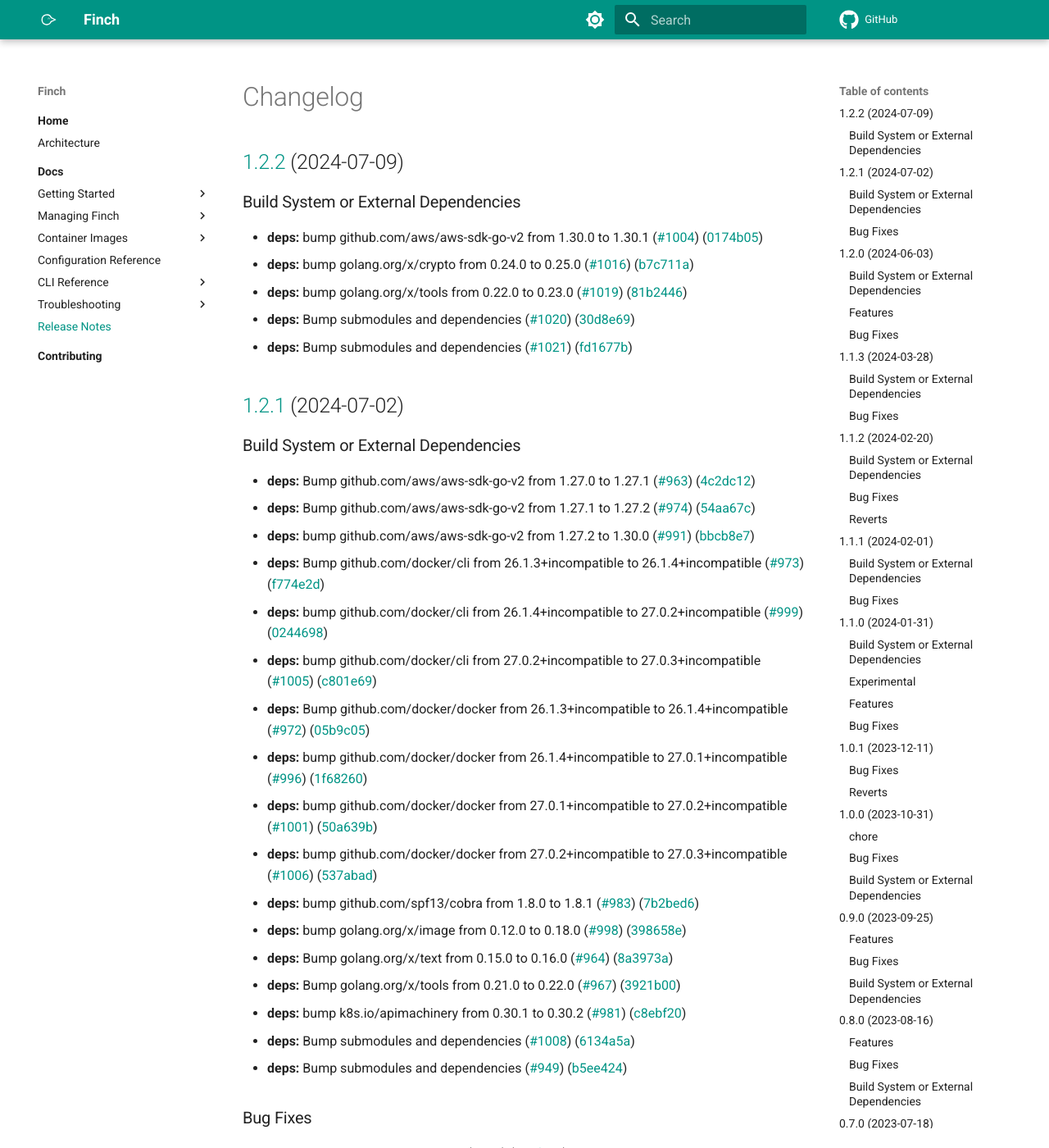
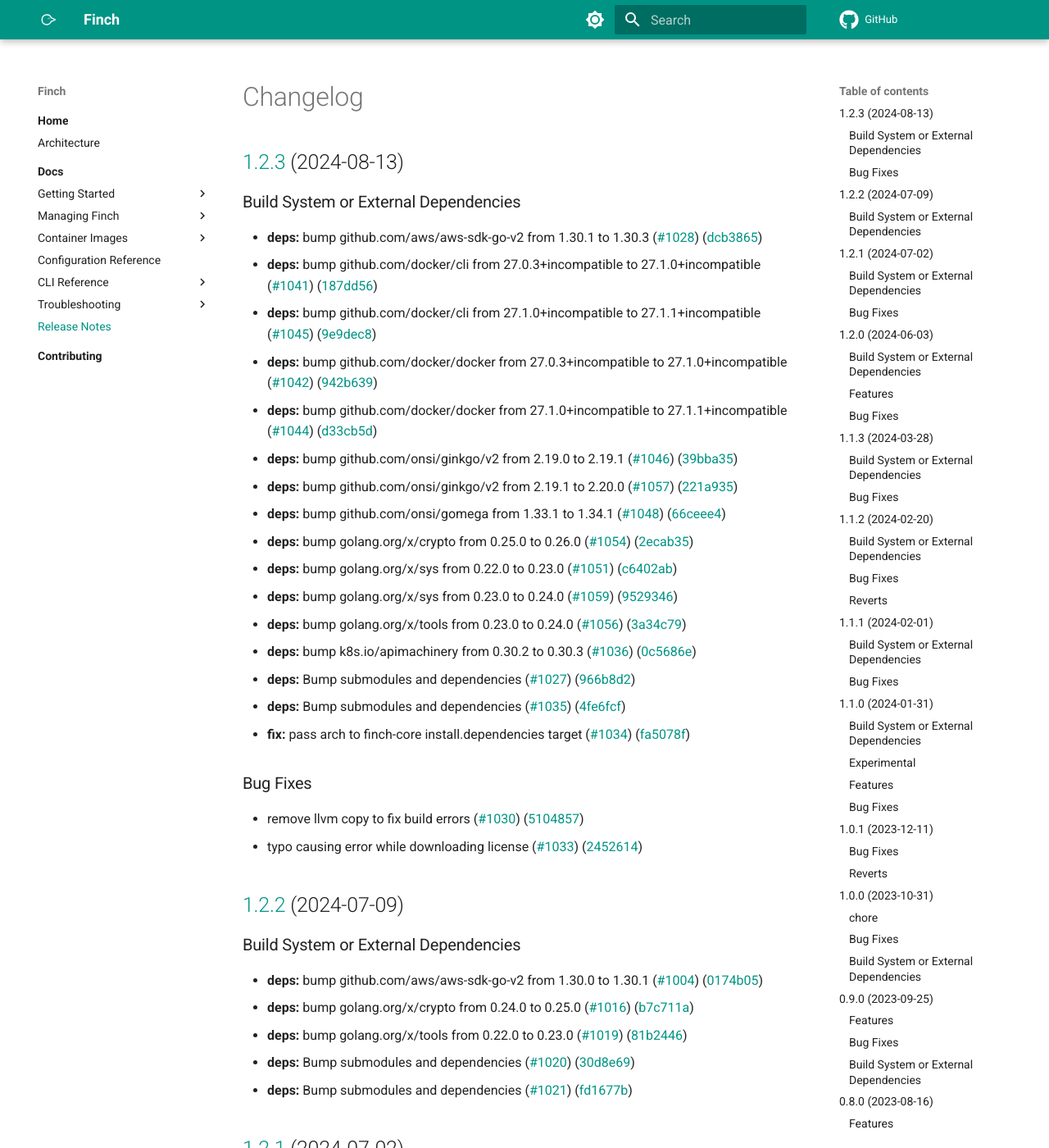
Before and after one commit to runfinch/finch-website, an MkDocs documentation site: the page built from docs/docs/changelog.md, in a window 1280 px wide and 1400 px high. Shown: the whole window at 82% size. Built offline with MkDocs 1.6.1 and Material for MkDocs 9.7.7, drawn with Linux system fonts in a browser that asks for light colours; comment, search, counter and statistics services are not loaded.

Commit message:
[create-pull-request] automated change
Signed-off-by: github-actions[bot] <41898282+github-actions[bot]@users.noreply.github.com>

```diff
--- a/docs/docs/changelog.md
+++ b/docs/docs/changelog.md
@@ -1,4 +1,32 @@
 # Changelog
+
+## [1.2.3](https://github.com/runfinch/finch/compare/v1.2.2...v1.2.3) (2024-08-13)
+
+
+### Build System or External Dependencies
+
+* **deps:** bump github.com/aws/aws-sdk-go-v2 from 1.30.1 to 1.30.3 ([#1028](https://github.com/runfinch/finch/issues/1028)) ([dcb3865](https://github.com/runfinch/finch/commit/dcb38650fa4c0038cabecb3fb17b3c8b03ca63a3))
+* **deps:** bump github.com/docker/cli from 27.0.3+incompatible to 27.1.0+incompatible ([#1041](https://github.com/runfinch/finch/issues/1041)) ([187dd56](https://github.com/runfinch/finch/commit/187dd5659b0a1f9a9644bcbb6bac6cd972a5d698))
+* **deps:** bump github.com/docker/cli from 27.1.0+incompatible to 27.1.1+incompatible ([#1045](https://github.com/runfinch/finch/issues/1045)) ([9e9dec8](https://github.com/runfinch/finch/commit/9e9dec89b3c58c2c3f36ac5c7f026cdddc510734))
+* **deps:** bump github.com/docker/docker from 27.0.3+incompatible to 27.1.0+incompatible ([#1042](https://github.com/runfinch/finch/issues/1042)) ([942b639](https://github.com/runfinch/finch/commit/942b639659f35f43cb740d81c30e46f85b6d0912))
+* **deps:** bump github.com/docker/docker from 27.1.0+incompatible to 27.1.1+incompatible ([#1044](https://github.com/runfinch/finch/issues/1044)) ([d33cb5d](https://github.com/runfinch/finch/commit/d33cb5d7fb31218fc001bec8d58c8224852622b3))
+* **deps:** bump github.com/onsi/ginkgo/v2 from 2.19.0 to 2.19.1 ([#1046](https://github.com/runfinch/finch/issues/1046)) ([39bba35](https://github.com/runfinch/finch/commit/39bba35ddfb75d02bacdfac36bb3fffb511dc273))
+* **deps:** bump github.com/onsi/ginkgo/v2 from 2.19.1 to 2.20.0 ([#1057](https://github.com/runfinch/finch/issues/1057)) ([221a935](https://github.com/runfinch/finch/commit/221a935a28ac72b7365633abf88d93940d40e285))
+* **deps:** bump github.com/onsi/gomega from 1.33.1 to 1.34.1 ([#1048](https://github.com/runfinch/finch/issues/1048)) ([66ceee4](https://github.com/runfinch/finch/commit/66ceee43089998266812efdc759fd4b57c504bde))
+* **deps:** bump golang.org/x/crypto from 0.25.0 to 0.26.0 ([#1054](https://github.com/runfinch/finch/issues/1054)) ([2ecab35](https://github.com/runfinch/finch/commit/2ecab35866f2f3d99ba3cf32d6b3f337341cce20))
+* **deps:** bump golang.org/x/sys from 0.22.0 to 0.23.0 ([#1051](https://github.com/runfinch/finch/issues/1051)) ([c6402ab](https://github.com/runfinch/finch/commit/c6402ab9471419ed37a744950a38447e155470d2))
+* **deps:** bump golang.org/x/sys from 0.23.0 to 0.24.0 ([#1059](https://github.com/runfinch/finch/issues/1059)) ([9529346](https://github.com/runfinch/finch/commit/9529346e95c48056c71ee7e09cd6ce10044044f8))
+* **deps:** bump golang.org/x/tools from 0.23.0 to 0.24.0 ([#1056](https://github.com/runfinch/finch/issues/1056)) ([3a34c79](https://github.com/runfinch/finch/commit/3a34c79996f49a3eb609615c02b5fe4bdbb266fc))
+* **deps:** bump k8s.io/apimachinery from 0.30.2 to 0.30.3 ([#1036](https://github.com/runfinch/finch/issues/1036)) ([0c5686e](https://github.com/runfinch/finch/commit/0c5686e86fffde80f7428036aa443fc6629694ae))
+* **deps:** Bump submodules and dependencies ([#1027](https://github.com/runfinch/finch/issues/1027)) ([966b8d2](https://github.com/runfinch/finch/commit/966b8d2e5e189dc89d5e1a07beed42cb0de26363))
+* **deps:** Bump submodules and dependencies ([#1035](https://github.com/runfinch/finch/issues/1035)) ([4fe6fcf](https://github.com/runfinch/finch/commit/4fe6fcfca0da292521929033f7067e309ec32971))
+* **fix:** pass arch to finch-core install.dependencies target ([#1034](https://github.com/runfinch/finch/issues/1034)) ([fa5078f](https://github.com/runfinch/finch/commit/fa5078f2d5f2fcc12b039fe37331cfb18b191f09))
+
+
+### Bug Fixes
+
+* remove llvm copy to fix build errors ([#1030](https://github.com/runfinch/finch/issues/1030)) ([5104857](https://github.com/runfinch/finch/commit/51048575d4c325fb215c8e1a1a226052c473d3d2))
+* typo causing error while downloading license ([#1033](https://github.com/runfinch/finch/issues/1033)) ([2452614](https://github.com/runfinch/finch/commit/2452614189f1b41ba32f7824e6874716418c3028))
 
 ## [1.2.2](https://github.com/runfinch/finch/compare/v1.2.1...v1.2.2) (2024-07-09)
 
```
